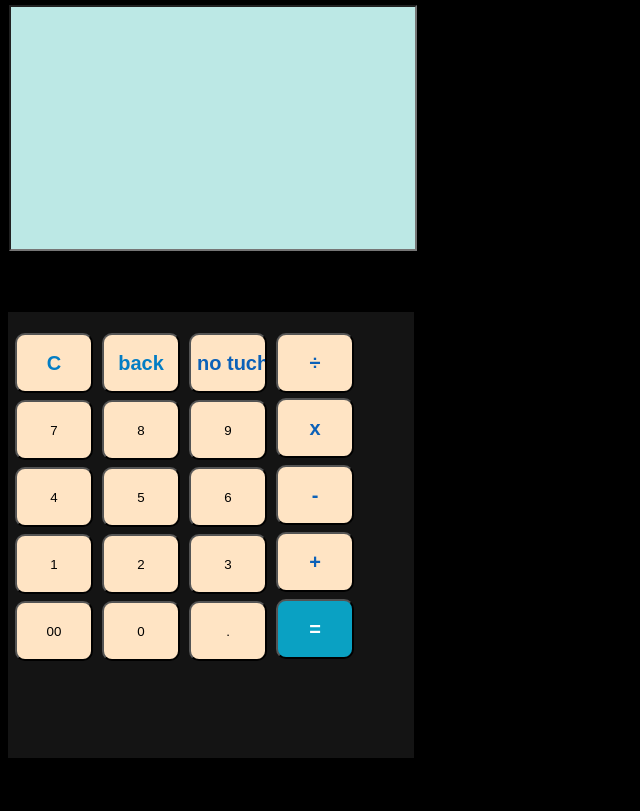
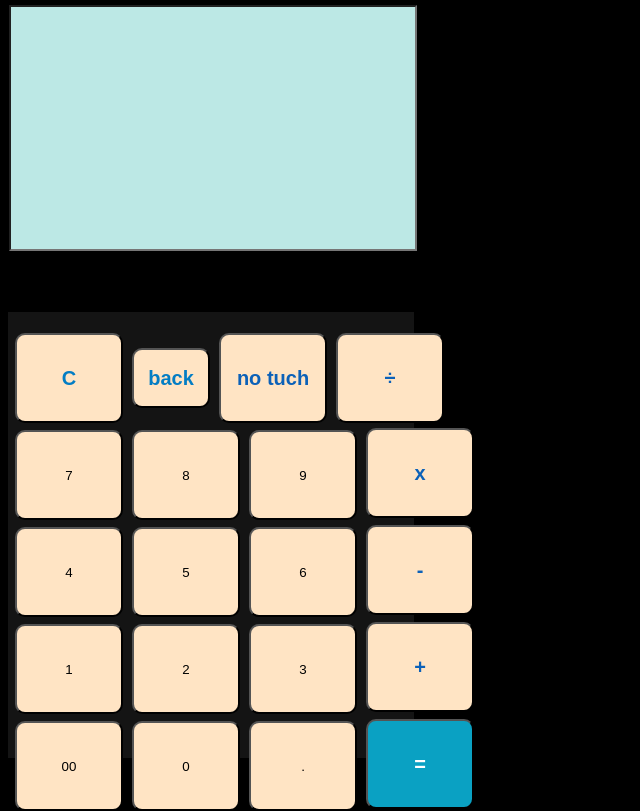
Before and after one commit to Totu-123/TOTUcalculator, a plain HTML site: page index.html in a window 1280 px wide. Shown: the whole page, without its empty margins (0-640 px from the left). Drawn offline with Linux system fonts and the light colour scheme.

Commit message:
Update style.css

```diff
--- a/style.css
+++ b/style.css
@@ -25,8 +25,8 @@ body{
 
 }
 .buttons input{
-  width: 78px;
-height:60px ;
+  width: 108px;
+height:90px ;
 margin-left: 5px;
 margin-top: 5px;
 background: bisque;
```
